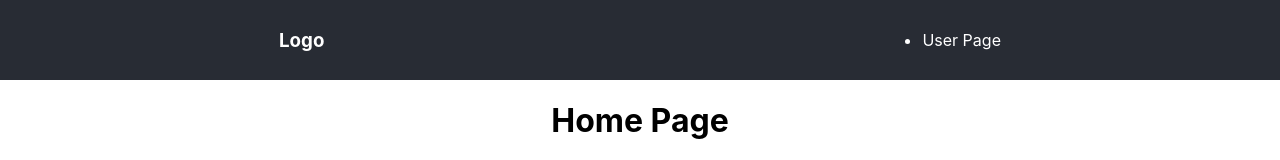
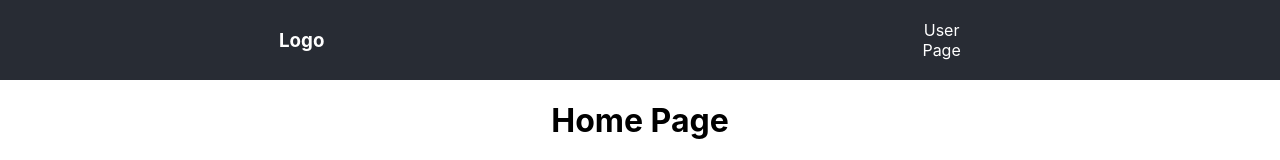
Before and after one commit to thtnguyen/Meerkat, a React (Create React App) app in the folder meerkat-frontend/: page / in a window 1280 px wide. Shown: the top 160 px of the page. Built offline with nearby package versions, Linux system fonts and the light colour scheme.

Commit message:
Minor UI changes on the NavBar

```diff
--- a/meerkat-frontend/src/App.css
+++ b/meerkat-frontend/src/App.css
@@ -30,7 +30,7 @@ nav {
   color: white;
 }
 
-.nav-links {
+li {
   width: 40%;
   display: flex;
   justify-content: space-around;
--- a/meerkat-frontend/src/components/Nav.js
+++ b/meerkat-frontend/src/components/Nav.js
@@ -4,7 +4,7 @@ export default function Nav () {
     return (
         <nav>
             <h3>Logo</h3>
-            <ul>
+            <ul id="NavBar">
                 <li>User Page</li>
             </ul>
         </nav>
```
